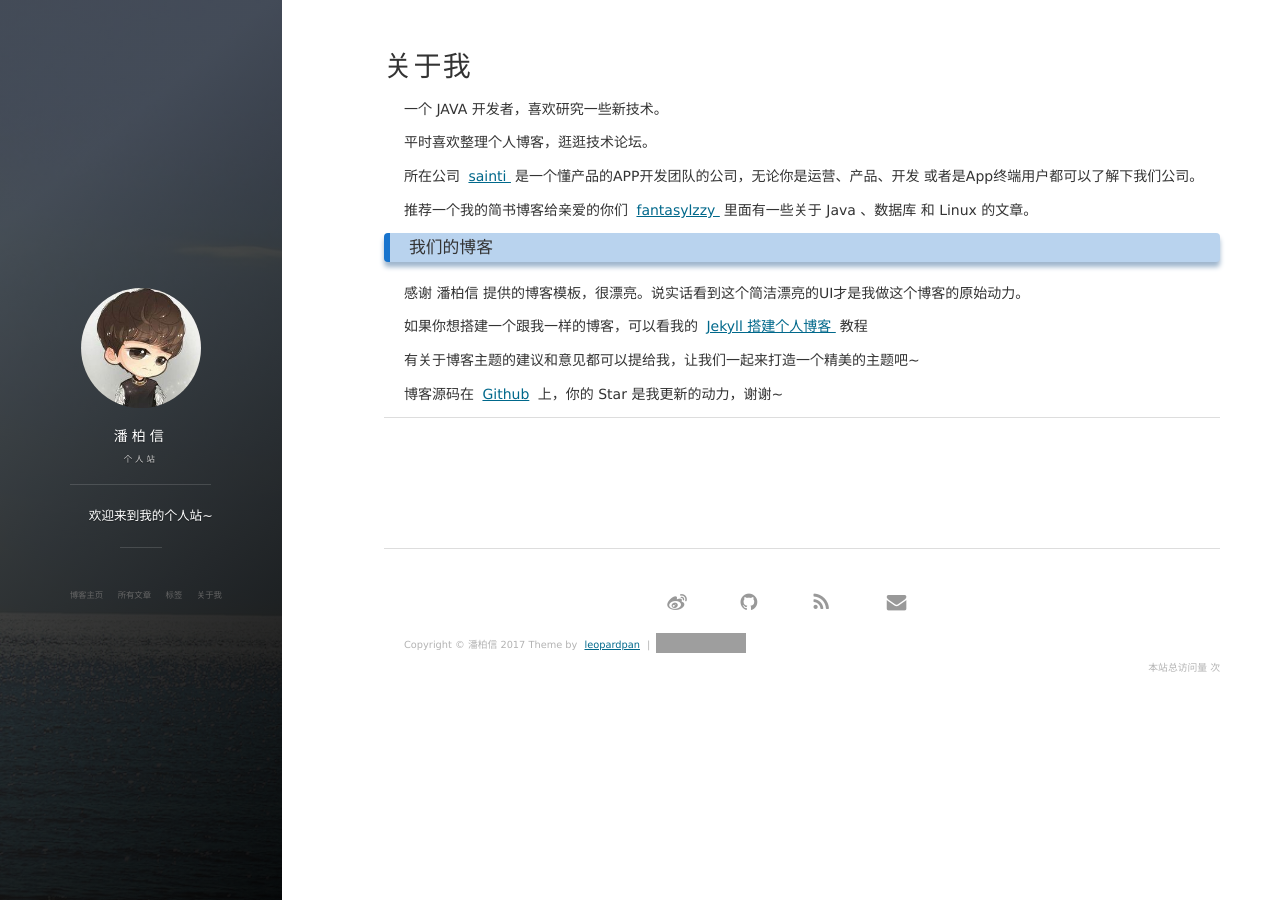
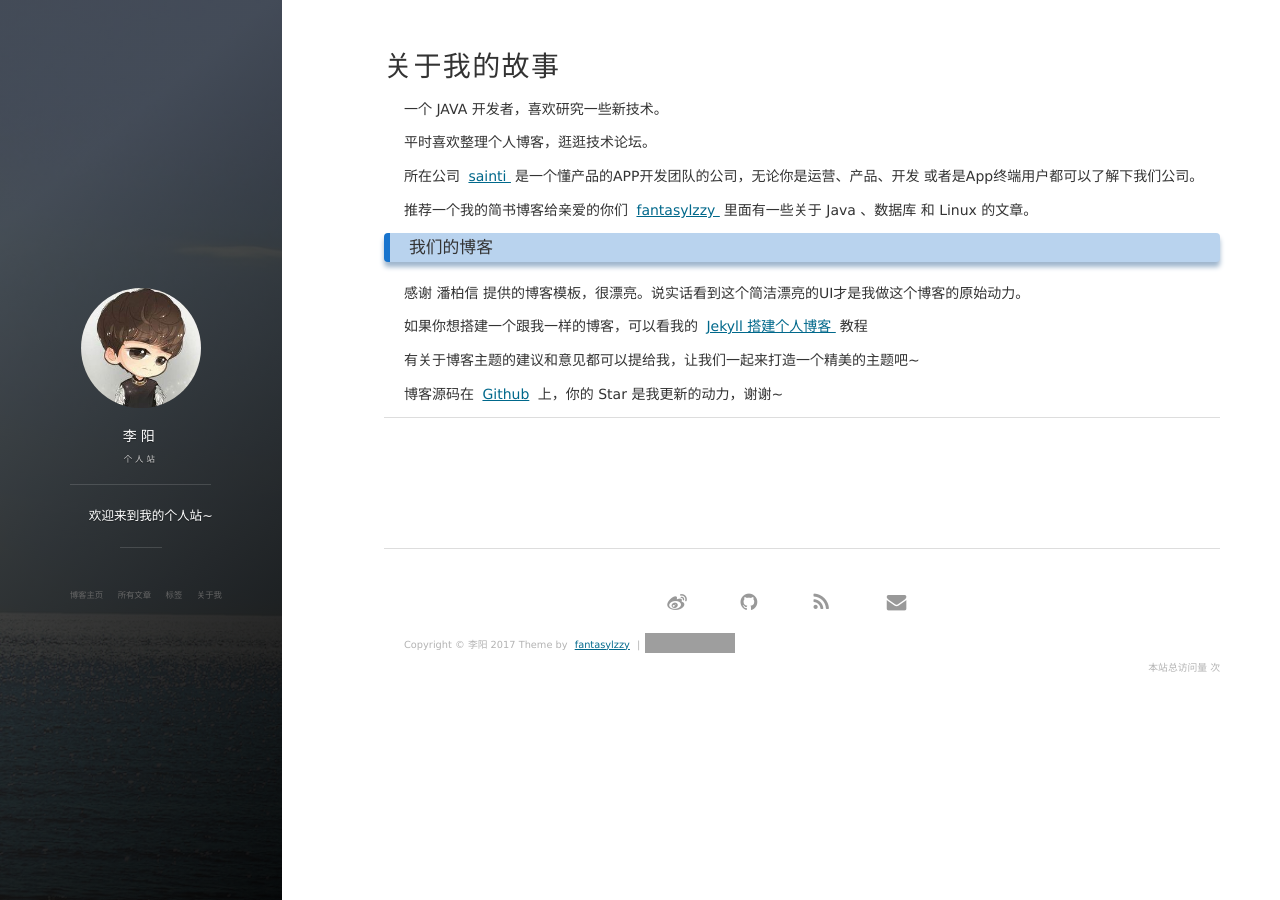
Before and after one commit to fantasyLzzy/fantasyLzzy.github.io, a Jekyll site: the page built from about.md, in a window 1280 px wide. Built offline with Jekyll 4.4.1, drawn with Linux system fonts in a browser that asks for light colours; nearby versions of some CDN libraries; comment, search, counter and statistics services are not loaded; grey boxes are pictures that could not be loaded.

Commit message:
【个人元素替换】

```diff
--- a/_config.yml
+++ b/_config.yml
@@ -1,24 +1,24 @@
 # Basic
-title: 潘柏信
+title: 李阳
 subtitle: 个人站
 description: 欢迎来到我的个人站~
 # 头像里面的标题
-avatarTitle: leopardpan
+avatarTitle: fantasylzzy
 # 头像里面的描述
-avatarDesc: iOS / 机器学习
-url: "http://baixin.io"
+avatarDesc: Java / Anything I'm interested in
+url: "http://fantasylzzy.io"
 
 # Comment
 comment:
-    # disqus: leopard
-    duoshuo: leopard
+    # disqus: fantasylzzy
+    duoshuo: fantasylzzy
 
 # Social
 social:
-    weibo: 5366874726
-    github: leopardpan
+    weibo: 360201878
+    github: fantasylzzy
     # twitter:
-    mail: leopardpan@icloud.com
+    mail: 360201878@qq.com
 
 # 百度统计
 # 使用博客模板请去掉或者更换 id
@@ -36,7 +36,7 @@ ga:
 #
 #
 #  _post/ 下的文章更换成你自己的文章
-#  帮忙star一下，感谢~😆 地址： https://github.com/leopardpan/leopardpan.github.io
+#  帮忙star一下，感谢~😆 地址： https://github.com/fantasylzzy/fantasylzzy.github.io
 #
 #
 # 《--------------- 下面的信息可以自行选择是否修改 ------------------------》
--- a/_includes/footer.html
+++ b/_includes/footer.html
@@ -69,11 +69,11 @@
 
         <div class = "footer_div">
            <p class="copyright text-muted">
-            Copyright &copy; {{ site.title }} {{ site.time | date: '%Y' }} Theme by <a href="http://baixin.io/">leopardpan</a> |
+            Copyright &copy; {{ site.title }} {{ site.time | date: '%Y' }} Theme by <a href="http://baixin.io/">fantasylzzy</a> |
             <iframe
                 style="margin-left: 2px; margin-bottom:-5px;"
                 frameborder="0" scrolling="0" width="91px" height="20px"
-                src="https://ghbtns.com/github-btn.html?user=leopardpan&repo=leopardpan.github.io&type=star&count=true" >
+                src="https://ghbtns.com/github-btn.html?user=fantasylzzy&repo=fantasylzzy.github.io&type=star&count=true" >
             </iframe>
             </p>
         	<div align="right">
--- a/_includes/head.html
+++ b/_includes/head.html
@@ -5,7 +5,7 @@
 
   <title>{% if page.title %}{{ page.title | escape }}{% else %}{{ site.title | escape }}{% endif %}</title>
   <meta name="description" content="{% if page.excerpt %}{{ page.excerpt | strip_html | strip_newlines | truncate: 160 }}{% else %}{{ site.description }}{% endif %}">
-  <meta name="author" content="leopardpan">
+  <meta name="author" content="fantasylzzy">
 
   <meta name="twitter:card" content="summary">
   <meta name="twitter:title" content="{% if page.title %}{{ page.title | escape }}{% else %}{{ site.title | escape }}{% endif %}">
--- a/about.md
+++ b/about.md
@@ -1,6 +1,6 @@
 ---
 layout: page
-title: 关于我
+title: 关于我的故事
 ---
 
 一个 JAVA 开发者，喜欢研究一些新技术。
```
